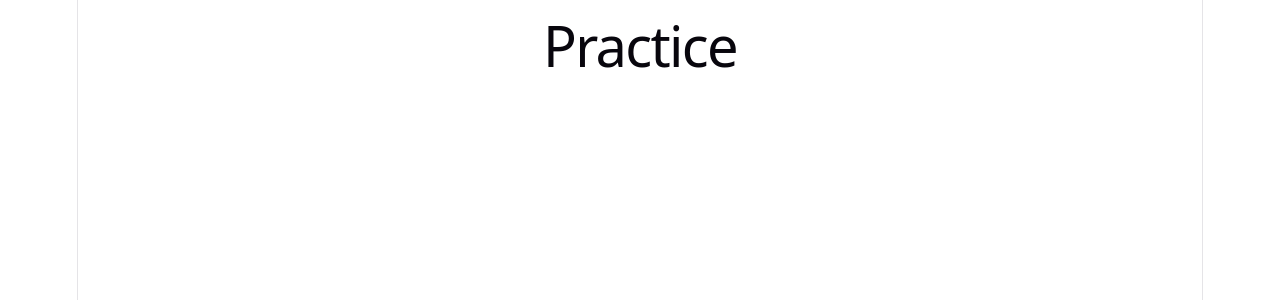
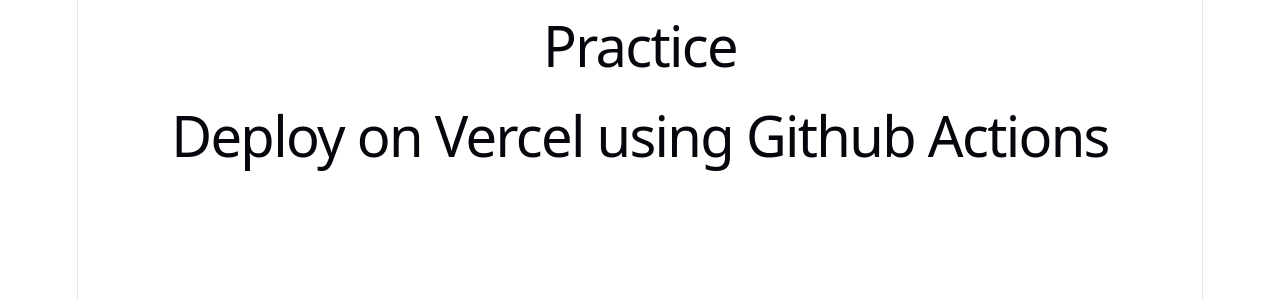
Before and after one commit to udit065/react-github-actions, a React (Vite) app: page / in a window 1280 px wide. Shown: the top 300 px of the page. Built offline with nearby package versions, Linux system fonts and the light colour scheme.

Commit message:
testing vercel deployement

```diff
--- a/src/App.jsx
+++ b/src/App.jsx
@@ -5,6 +5,7 @@ function App() {
   return (
     <>
       <h1>Practice</h1>
+      <h1>Deploy on Vercel using Github Actions</h1>
     </>
   )
 }
```
